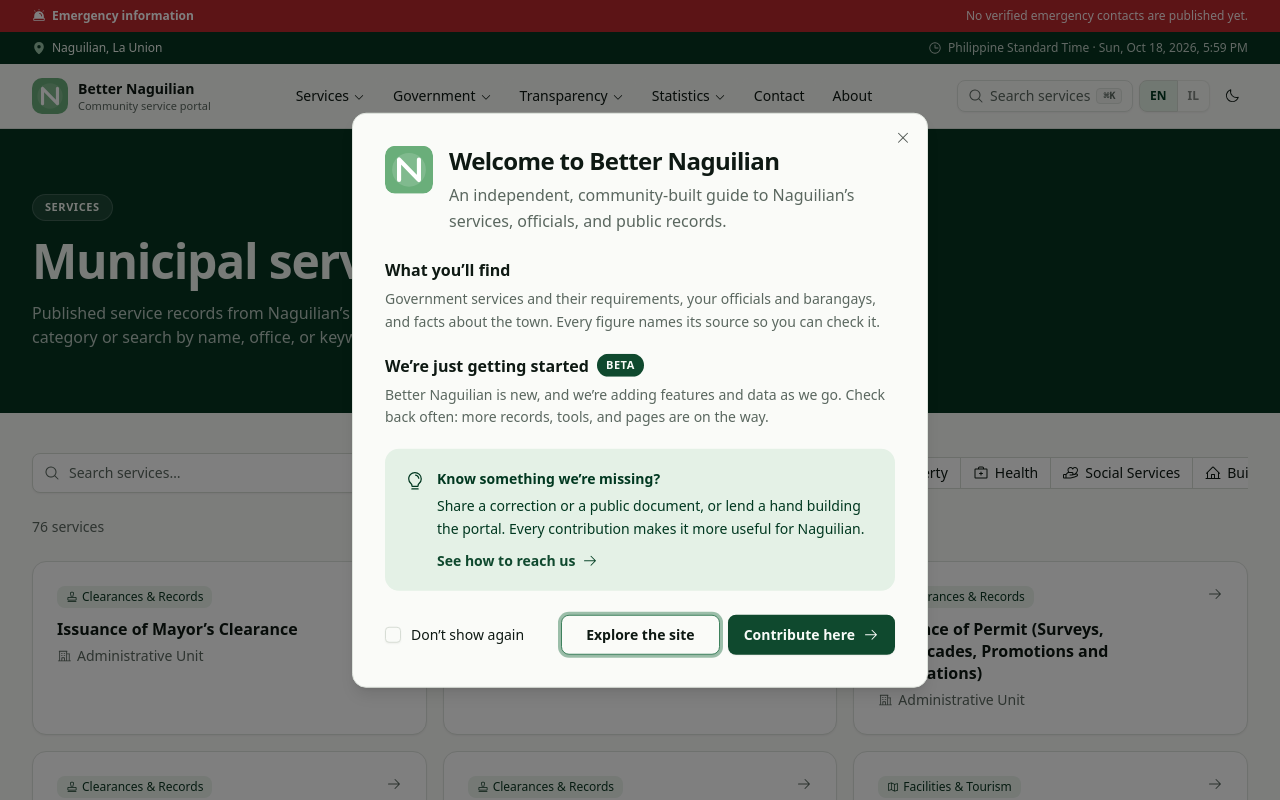
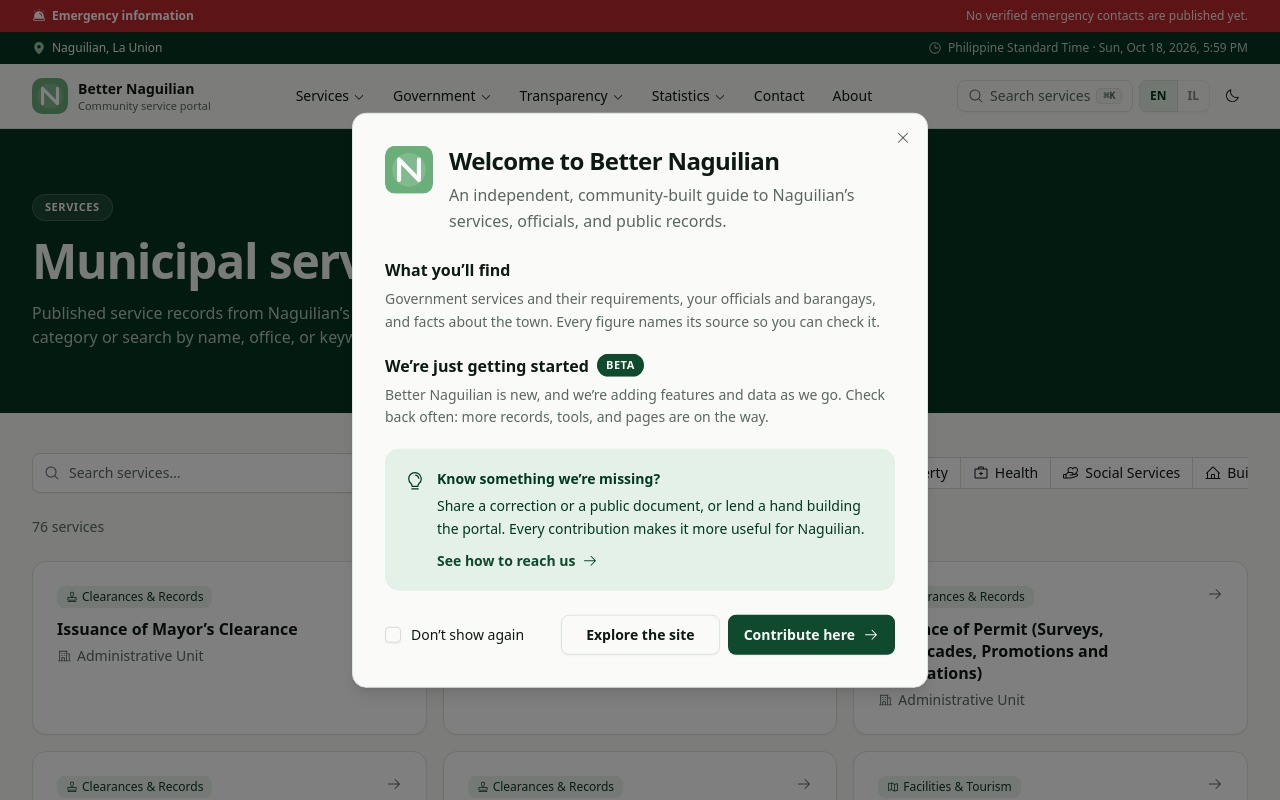
Before and after one commit to baeyacorpuz/betternaguilianlu, a React (Vite) app: page /services in a window 1280 px wide. Shown: the top 800 px of the page. Built offline with nearby package versions, Linux system fonts and the light colour scheme.

Commit message:
fix: open the welcome dialog at its title on short viewports
Co-Authored-By: Claude Opus 5.5 <noreply@anthropic.com>

```diff
--- a/src/components/site/welcome-dialog.tsx
+++ b/src/components/site/welcome-dialog.tsx
@@ -19,16 +19,19 @@ import { useWelcome } from "@/hooks/use-welcome"
 
 export function WelcomeDialog() {
   const { open, dismiss, dontShowAgain, setDontShowAgain } = useWelcome()
-  const exploreRef = React.useRef<HTMLButtonElement>(null)
+  const contentRef = React.useRef<HTMLDivElement>(null)
 
   return (
     <Dialog open={open} onOpenChange={(next) => !next && dismiss()}>
       <DialogContent
+        ref={contentRef}
+        tabIndex={-1}
+        // focus the dialog itself so a scrollable dialog opens at its title, not scrolled to the footer
         onOpenAutoFocus={(event) => {
           event.preventDefault()
-          exploreRef.current?.focus()
+          contentRef.current?.focus({ preventScroll: true })
         }}
-        className="max-h-[calc(100dvh-2rem)] gap-6 overflow-y-auto rounded-xl p-6 sm:max-w-xl sm:p-8">
+        className="max-h-[calc(100dvh-2rem)] gap-6 overflow-y-auto rounded-xl outline-none p-6 sm:max-w-xl sm:p-8">
         <DialogHeader className="items-start gap-4 pr-6 text-left sm:flex-row">
           <img src="/naguilian-icon.svg" alt="" className="size-10 shrink-0 rounded-lg sm:size-12" />
           <div className="flex flex-col gap-1.5">
@@ -86,7 +89,7 @@ export function WelcomeDialog() {
             </Label>
           </div>
           <div className="flex flex-col gap-2 sm:flex-row">
-            <Button ref={exploreRef} variant="outline" size="lg" onClick={dismiss}>
+            <Button variant="outline" size="lg" onClick={dismiss}>
               {welcome.exploreLabel}
             </Button>
             <Button asChild size="lg">
```
